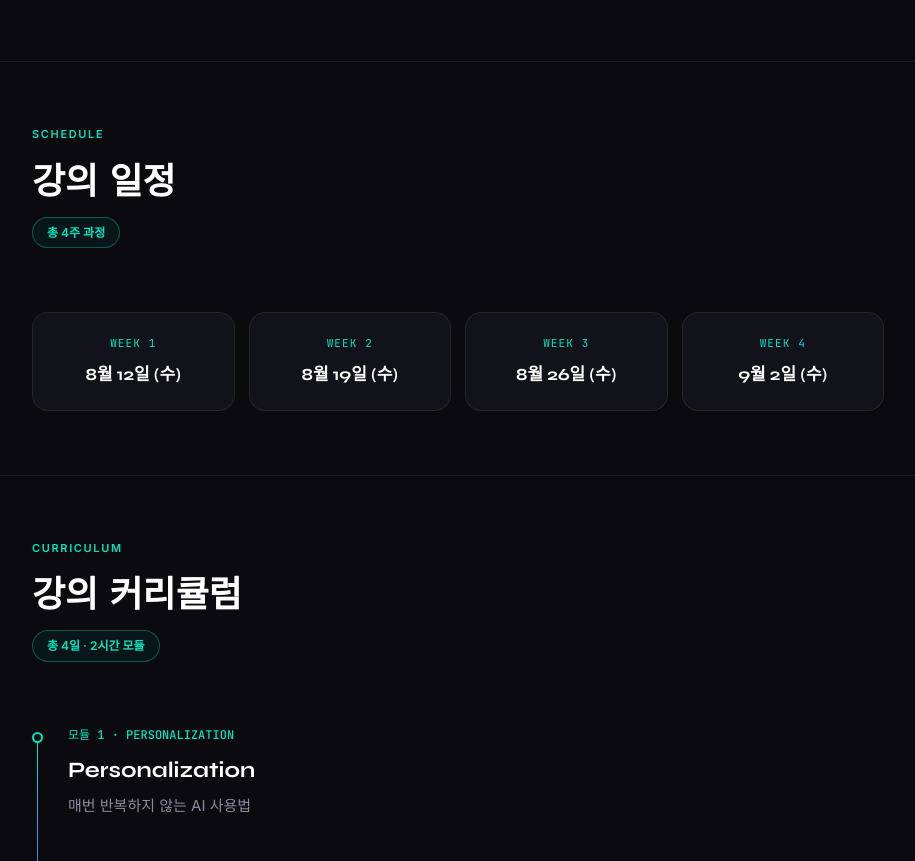
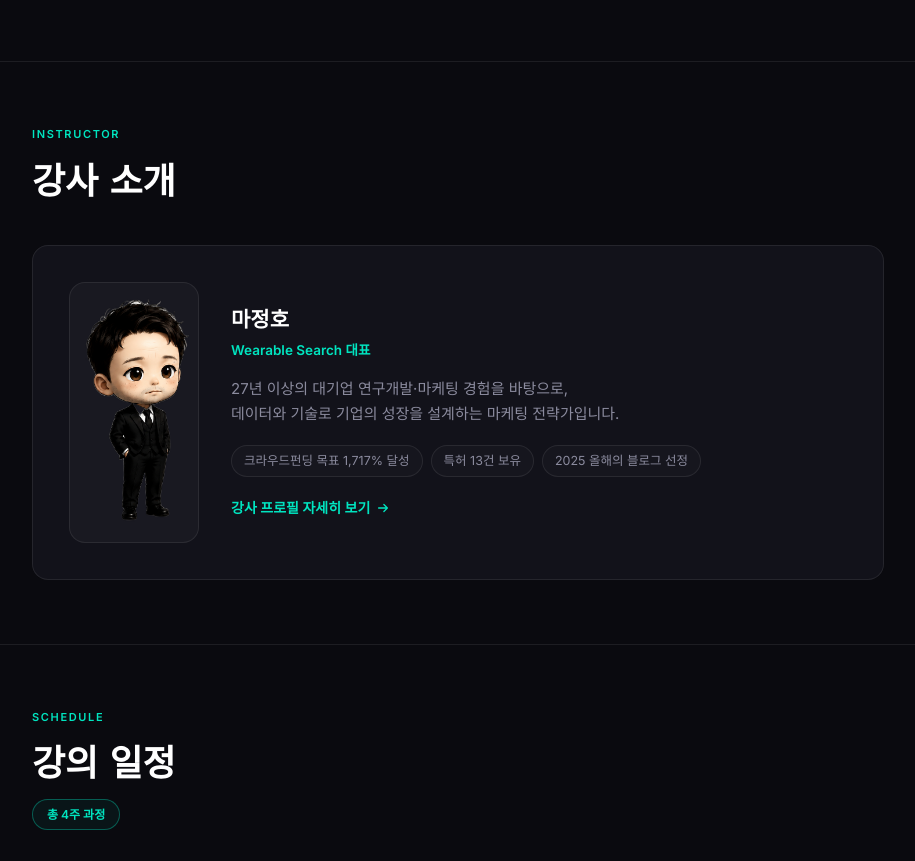
Before and after one commit to will5ma/wearablesearch, a plain HTML site: page course.html in a window 1280 px wide. Shown: the part 1278-2139 px from the top of the page, without its empty margins (182-1097 px from the left). Drawn offline with Linux system fonts and the light colour scheme.

Commit message:
add: 강사 소개 섹션 추가 (강의 일정 위)
- will5ma.github.io/TutorHome 프로필 요약: 이름, 직함, 소개, 주요 이력 배지
- 프로필 이미지(instructor.png)를 로컬에 저장하여 사용
- 외부 프로필 페이지로 연결되는 링크 포함

Co-Authored-By: Claude Sonnet 4.6 <noreply@anthropic.com>

```diff
--- a/course.html
+++ b/course.html
@@ -238,6 +238,66 @@
     .intro-body p + p { margin-top: 20px; }
     .intro-body strong { color: var(--text); font-weight: 600; }
 
+    /* Instructor */
+    .instructor-card {
+      display: flex;
+      align-items: center;
+      gap: 32px;
+      padding: 36px;
+    }
+    .instructor-photo {
+      width: 130px;
+      height: auto;
+      flex-shrink: 0;
+      border-radius: var(--r-card);
+      background: rgba(255,255,255,0.03);
+      border: 1px solid var(--border);
+      padding: 8px;
+    }
+    .instructor-info { flex: 1; min-width: 0; }
+    .instructor-name {
+      font-family: 'Syne', sans-serif;
+      font-weight: 700;
+      font-size: 21px;
+      margin-bottom: 2px;
+    }
+    .instructor-role {
+      font-size: 13.5px;
+      color: var(--accent1);
+      font-weight: 600;
+      margin-bottom: 14px;
+    }
+    .instructor-bio {
+      font-size: 15px;
+      color: var(--text-muted);
+      line-height: 1.7;
+      margin-bottom: 18px;
+    }
+    .instructor-badges {
+      display: flex;
+      flex-wrap: wrap;
+      gap: 8px;
+      margin-bottom: 18px;
+    }
+    .instructor-badge {
+      font-size: 12.5px;
+      padding: 5px 12px;
+      border: 1px solid var(--border);
+      border-radius: 999px;
+      color: var(--text-muted);
+      background: rgba(255,255,255,0.02);
+    }
+    .instructor-link {
+      display: inline-flex;
+      align-items: center;
+      gap: 6px;
+      font-size: 14px;
+      font-weight: 600;
+      color: var(--accent1);
+      transition: gap 0.2s var(--ease);
+    }
+    .instructor-link:hover { gap: 10px; }
+
     /* Schedule */
     .schedule-badge {
       display: inline-flex;
@@ -400,6 +460,8 @@
     @media (max-width: 768px) {
       section.block { padding: 48px 0; }
       #course-hero { padding: 48px 0 40px; }
+      .instructor-card { flex-direction: column; text-align: center; padding: 28px; }
+      .instructor-badges { justify-content: center; }
       .schedule-grid { grid-template-columns: repeat(2, 1fr); }
       .audience-grid { grid-template-columns: 1fr; }
       .curr-title { font-size: 19px; }
@@ -466,6 +528,39 @@
         <p>이 강좌는 단순히 프롬프트를 배우는 과정이 아닙니다.</p>
         <p>직장상사가 프롬프트를 알려달라고 하면, 프롬프트 대신 이 강좌를 추천하십시오.</p>
         <p>Claude와 함께 일하는 방법을 익히고,<br />실제 업무와 학습에 활용할 수 있는 <strong>AI Fluency</strong>를 목표로 합니다.</p>
+      </div>
+    </div>
+  </section>
+
+  <!-- 강사 소개 -->
+  <section class="block" id="instructor" aria-labelledby="instructor-title">
+    <div class="container">
+      <div class="section-header fade-up">
+        <div class="section-label">INSTRUCTOR</div>
+        <h2 class="section-title" id="instructor-title">강사 소개</h2>
+      </div>
+
+      <div class="glass-card instructor-card fade-up">
+        <img src="instructor.png" alt="마정호 강사 프로필" class="instructor-photo" />
+        <div class="instructor-info">
+          <div class="instructor-name">마정호</div>
+          <div class="instructor-role">Wearable Search 대표</div>
+          <p class="instructor-bio">
+            27년 이상의 대기업 연구개발·마케팅 경험을 바탕으로,<br />
+            데이터와 기술로 기업의 성장을 설계하는 마케팅 전략가입니다.
+          </p>
+          <div class="instructor-badges" role="list" aria-label="주요 이력">
+            <span class="instructor-badge" role="listitem">크라우드펀딩 목표 1,717% 달성</span>
+            <span class="instructor-badge" role="listitem">특허 13건 보유</span>
+            <span class="instructor-badge" role="listitem">2025 올해의 블로그 선정</span>
+          </div>
+          <a href="https://will5ma.github.io/TutorHome/" target="_blank" rel="noopener noreferrer" class="instructor-link" aria-label="강사 프로필 자세히 보기">
+            강사 프로필 자세히 보기
+            <svg width="14" height="14" viewBox="0 0 16 16" fill="none" aria-hidden="true">
+              <path d="M3 8h10M9 4l4 4-4 4" stroke="currentColor" stroke-width="1.5" stroke-linecap="round" stroke-linejoin="round"/>
+            </svg>
+          </a>
+        </div>
       </div>
     </div>
   </section>
```
Also changed, not shown: instructor.png (added).
